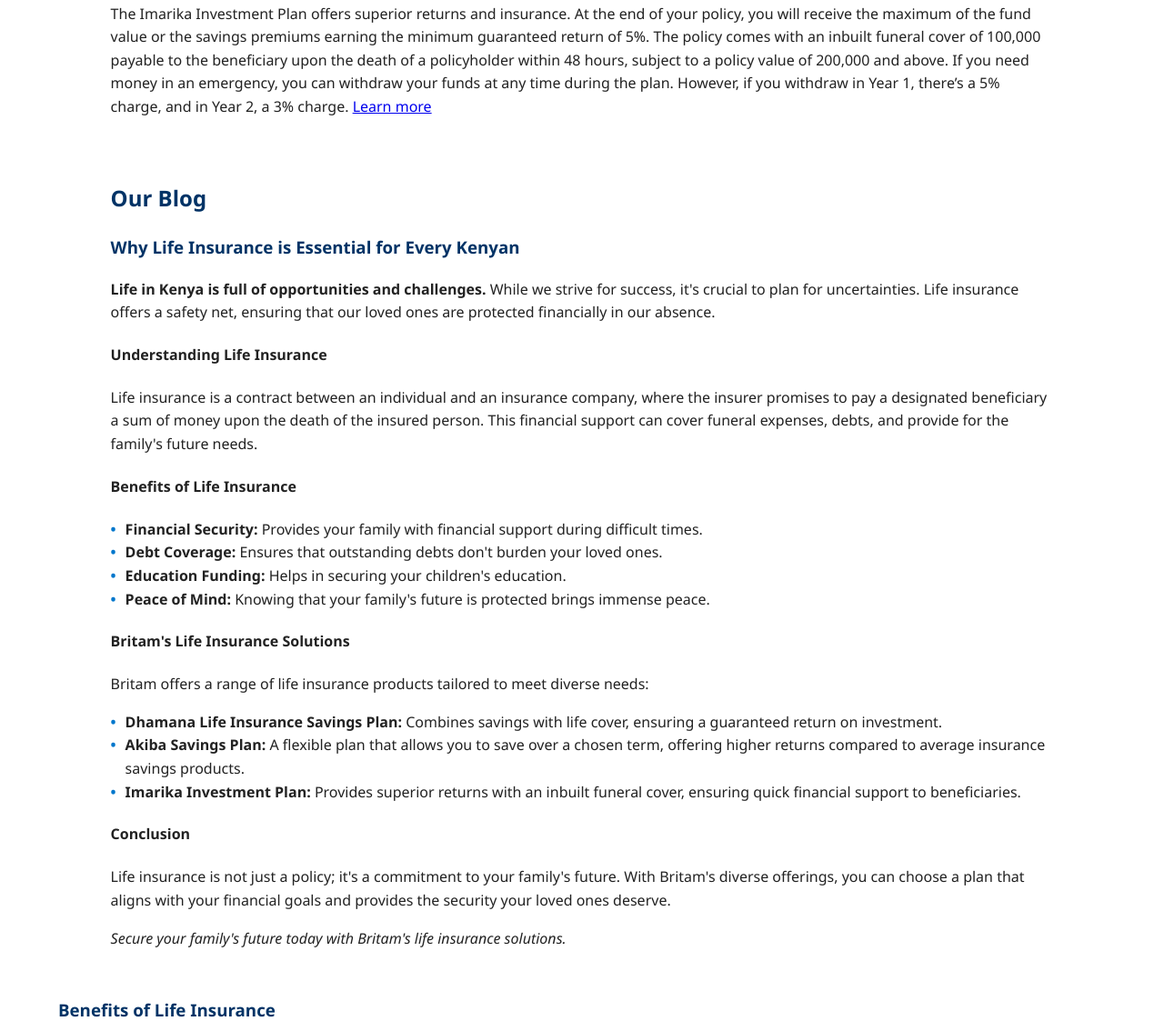
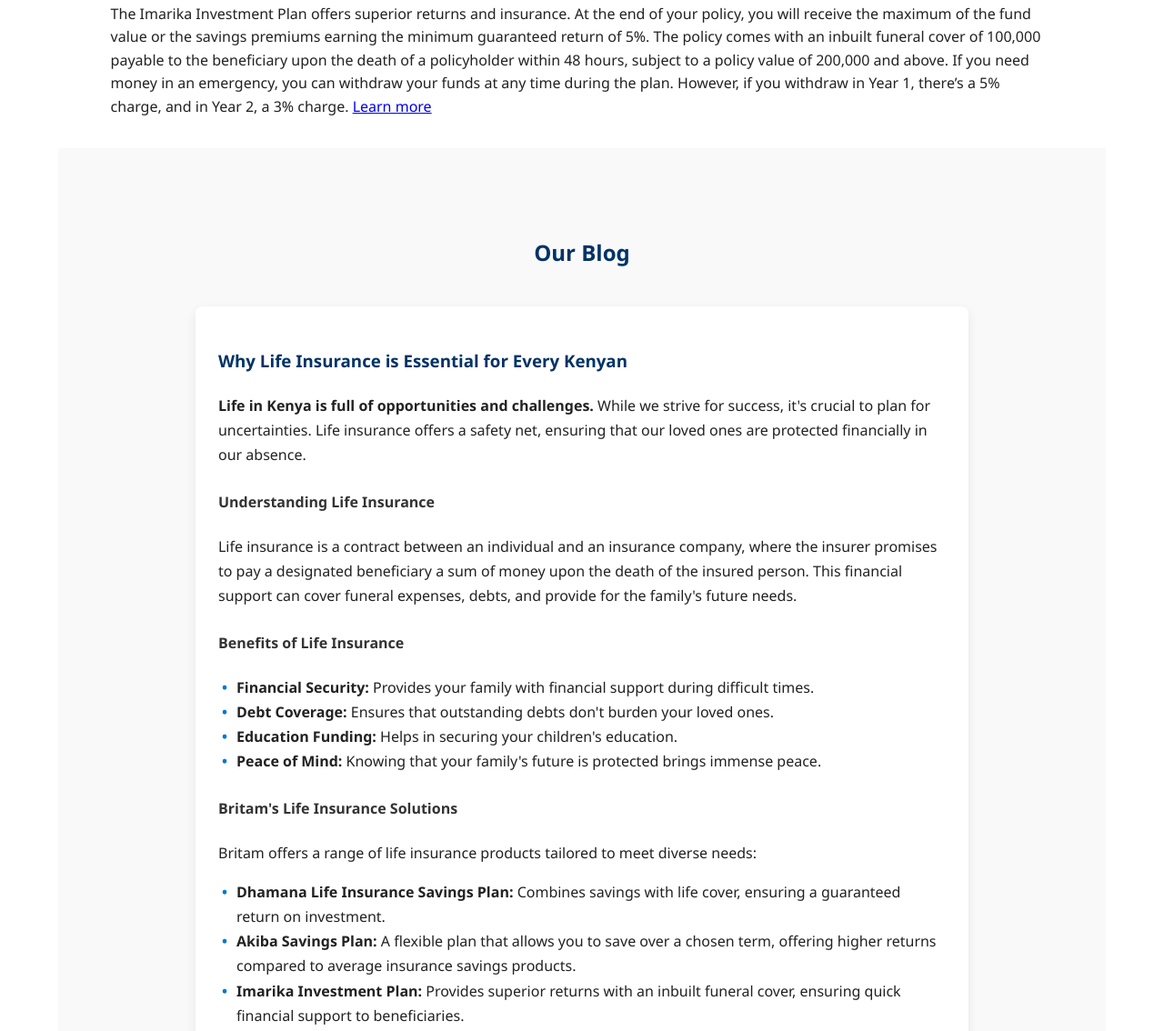
Before and after one commit to Gavnor/Gavnor-Insurance, a plain HTML site: page index.html in a window 1280 px wide. Shown: the part 1425-2559 px from the top of the page at 91% size. Drawn offline with Linux system fonts and the light colour scheme; a web font is replaced by a local one.

Commit message:
Update style.css
Signed-off-by: Gavnor <101411220+Gavnor@users.noreply.github.com>

```diff
--- a/style.css
+++ b/style.css
@@ -196,3 +196,37 @@ footer {
   font-size: 0.9em;
   border-top: 1px solid #ddd;
 }
+
+.blog-section {
+  padding: 60px 20px;
+  background-color: #f9f9f9;
+}
+
+.blog-section h2 {
+  text-align: center;
+  margin-bottom: 40px;
+}
+
+.blog-post {
+  background: #fff;
+  padding: 25px;
+  border-radius: 8px;
+  box-shadow: 0 4px 12px rgba(0, 0, 0, 0.08);
+  max-width: 800px;
+  margin: 0 auto;
+  line-height: 1.7;
+}
+
+.blog-post h3 {
+  margin-bottom: 20px;
+}
+
+.blog-post h4 {
+  margin-top: 25px;
+  color: #333;
+}
+
+.blog-post ul {
+  padding-left: 20px;
+  margin-top: 10px;
+                              }
```
